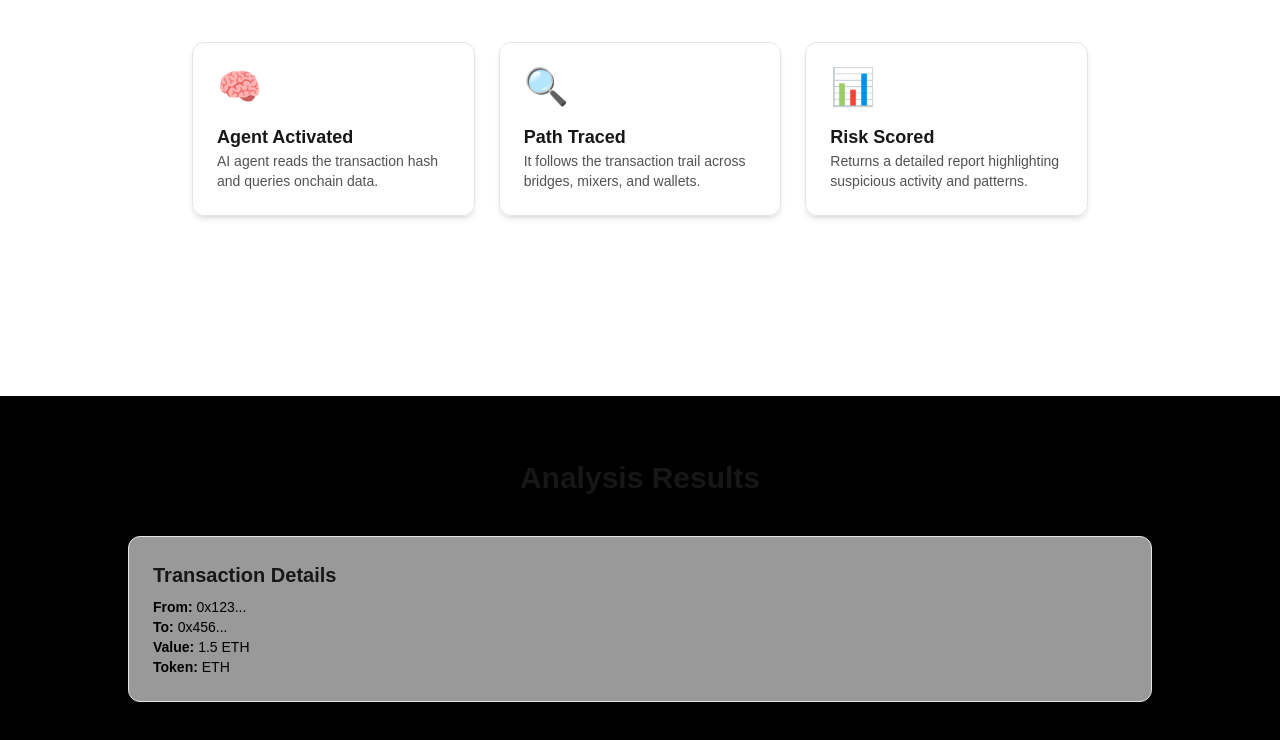
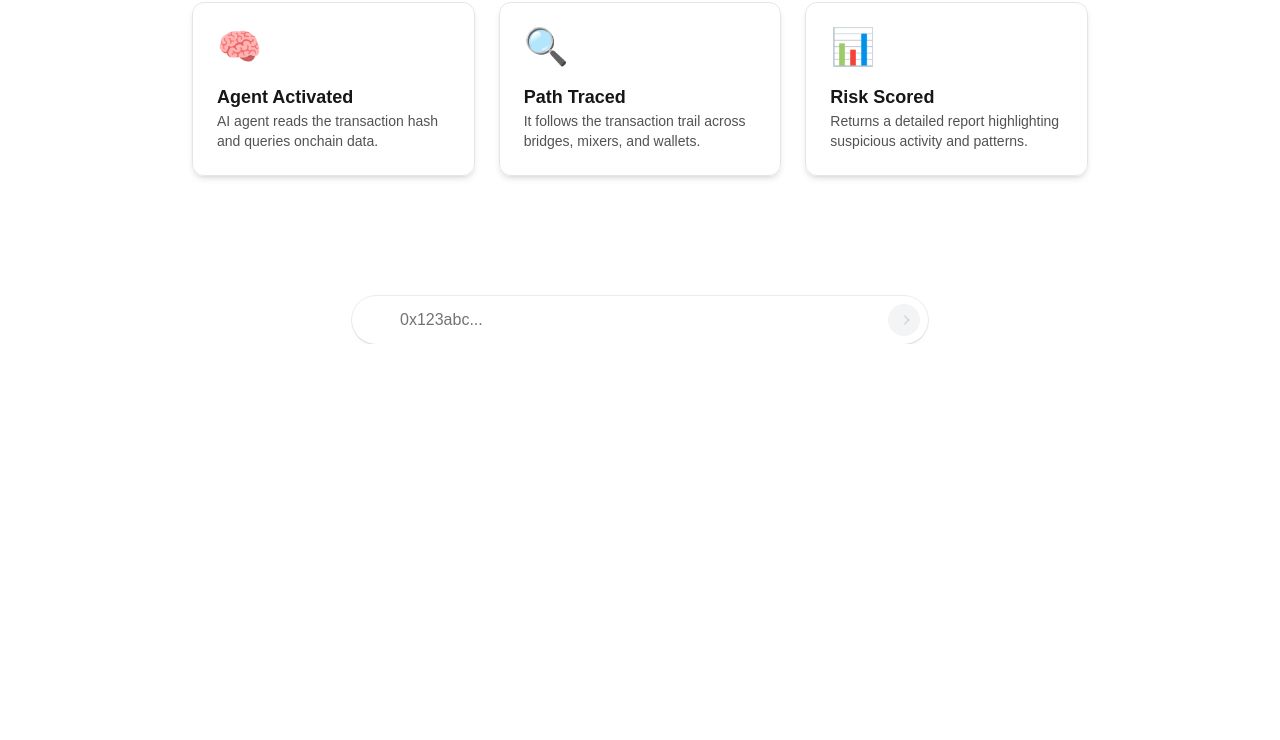
Before and after one commit to heycalebszn/TraceIQ, a Next.js app: page / in a window 1280 px wide. Shown: the part 938-1678 px from the top of the page. After the commit the page ends 1282 px from the top, so only its background shows below. Built offline with nearby package versions, Linux system fonts and the light colour scheme.

Commit message:
feat: download func

```diff
--- a/package.json
+++ b/package.json
@@ -12,6 +12,7 @@
     "@tabler/icons-react": "^3.34.1",
     "@xyflow/react": "^12.8.2",
     "clsx": "^2.1.1",
+    "jspdf": "^3.0.1",
     "motion": "^12.23.11",
     "next": "15.4.4",
     "react": "19.1.0",
--- a/src/app/page.tsx
+++ b/src/app/page.tsx
@@ -1,25 +1,27 @@
+"use client";
+
+import { useState } from "react";
 import { MarketingNavbar } from "@/components/layouts/MarketingNavbar";
 import { Hero } from "@/components/layouts/Hero";
 import { HowItWorksSection } from "@/components/layouts/HowItWorksSection";
 import { ResultSection } from "@/components/layouts/ResultSection";
+import {
+  TransactionInput,
+  TransactionData,
+} from "@/components/layouts/TransactionInput";
 
 export default function Home() {
+  const [result, setResult] = useState<TransactionData | null>(null);
+
   return (
-    <div className="flex flex-col space-y-10">
+    <>
       <MarketingNavbar />
-      <Hero />
-      <HowItWorksSection />
-      <ResultSection
-        visible={true}
-        data={{
-          from: "0x123...",
-          to: "0x456...",
-          value: "1.5 ETH",
-          token: "ETH",
-          summary:
-            "This transaction is part of a larger pattern involving multiple wallets.",
-        }}
-      />
-    </div>
+      <div className="flex flex-col space-y-10">
+        <Hero />
+        <HowItWorksSection />
+        <TransactionInput onAnalyze={setResult} />
+        <ResultSection visible={!!result} data={result || undefined} />
+      </div>
+    </>
   );
 }
--- a/src/components/layouts/Hero.tsx
+++ b/src/components/layouts/Hero.tsx
@@ -6,15 +6,17 @@ import { NavbarButton } from "@/components/ui/resizable-navbar";
 export const Hero = () => {
   return (
     <HeroHighlight>
-      <div className="text-center max-w-7xl mx-auto space-y-8" id="home">
+      <div className="text-center mt-10 max-w-7xl mx-auto space-y-8" id="home">
         <h1 className="text-4xl sm:text-6xl font-bold text-black dark:text-white">
-          <Highlight>Trace blockchain transactions</Highlight> across chains with AI.
+          <Highlight>Trace blockchain transactions</Highlight> across chains
+          with AI.
         </h1>
         <p className="text-lg text-neutral-600 dark:text-neutral-400">
-          Input a hash. Let our agents reveal the story behind the transaction with JuliaOS agents.
+          Input a hash. Let our agents reveal the story behind the transaction
+          with JuliaOS agents.
         </p>
         <div className="flex justify-center">
-          <NavbarButton href="#trace" variant="dark">
+          <NavbarButton href="#demo" variant="dark">
             Try Now
           </NavbarButton>
         </div>
--- a/src/components/layouts/ResultSection.tsx
+++ b/src/components/layouts/ResultSection.tsx
@@ -3,6 +3,8 @@ import { motion } from "framer-motion";
 import { useState, useEffect } from "react";
 import { TransactionGraph } from "@/components/layouts/TransactionGraph";
 import { Node, Edge } from "@xyflow/react";
+import { NavbarButton } from "../ui/resizable-navbar";
+import jsPDF from "jspdf";
 
 interface ResultSectionProps {
   visible: boolean;
@@ -38,6 +40,37 @@ export const ResultSection = ({ visible, data }: ResultSectionProps) => {
   }, [visible]);
 
   if (!visible || !data) return null;
+
+  function downloadReport(data: ResultSectionProps["data"], format: "pdf" | "json") {
+  if (!data) return;
+
+  if (format === "json") {
+    const json = JSON.stringify(data, null, 2);
+    const blob = new Blob([json], { type: "application/json" });
+    const url = URL.createObjectURL(blob);
+    const link = document.createElement("a");
+    link.href = url;
+    link.download = "transaction-report.json";
+    link.click();
+    URL.revokeObjectURL(url);
+  }
+
+  if (format === "pdf") {
+    const doc = new jsPDF();
+    doc.setFontSize(16);
+    doc.text("Transaction Report", 20, 20);
+
+    doc.setFontSize(12);
+    doc.text(`From: ${data.from}`, 20, 40);
+    doc.text(`To: ${data.to}`, 20, 50);
+    doc.text(`Value: ${data.value}`, 20, 60);
+    doc.text(`Token: ${data.token}`, 20, 70);
+    doc.text("Summary:", 20, 85);
+    doc.text(data.summary, 20, 95, { maxWidth: 170 });
+
+    doc.save("transaction-report.pdf");
+  }
+}
 
   return (
     <section className="w-full mt-15 px-6 py-16 bg-black">
@@ -96,14 +129,11 @@ export const ResultSection = ({ visible, data }: ResultSectionProps) => {
           )}
         </motion.div>
 
-        {/* Download */}
+
         <div className="text-center">
-          <button
-            className="mt-4 rounded-lg bg-white px-6 py-2 text-black font-medium shadow-md hover:bg-neutral-800 transition"
-            onClick={() => alert("Download started (mock).")}
-          >
+          <NavbarButton   onClick={() => downloadReport(data, "pdf")}>
             Download Report
-          </button>
+          </NavbarButton>
         </div>
       </div>
     </section>
--- /dev/null
+++ b/src/components/layouts/TransactionInput.tsx
@@ -0,0 +1,56 @@
+"use client";
+
+import { useState } from "react";
+import { PlaceholdersAndVanishInput } from "@/components/ui/placeholders-and-vanish-input";
+
+export interface TransactionData {
+  from: string;
+  to: string;
+  value: string;
+  token: string;
+  summary: string;
+}
+
+export const TransactionInput = ({
+  onAnalyze,
+}: {
+  onAnalyze: (data: TransactionData) => void;
+}) => {
+  const [txHash, setTxHash] = useState("");
+
+  const handleChange = (e: React.ChangeEvent<HTMLInputElement>) => {
+    setTxHash(e.target.value);
+  };
+
+  const handleSubmit = (e: React.FormEvent<HTMLFormElement>) => {
+    e.preventDefault();
+
+    // simulated api response
+    const mocked = {
+      from: "0xAlice",
+      to: "0xBob",
+      value: "5.2 ETH",
+      token: "ETH",
+      summary:
+        "Funds passed through Tornado Cash before landing on 0xBob. Risk Score: 87/100.",
+    };
+
+    onAnalyze(mocked);
+  };
+
+  return (
+    <div className="w-full px-4" id="demo">
+      <PlaceholdersAndVanishInput
+        placeholders={[
+          "Enter transaction hash...",
+          "0x123abc...",
+          "Try a Base hash",
+        ]}
+        onChange={handleChange}
+        onSubmit={handleSubmit}
+      />
+
+      {/* test addr: 0x5e8d6a8baf2f7f98f4f6f22db24e0a65053a9d3022cb4a5ad0c9b83a429c9fce */}
+    </div>
+  );
+};
```
Also changed, not shown: 1 other file (tests, documents, lock files or other folders).
